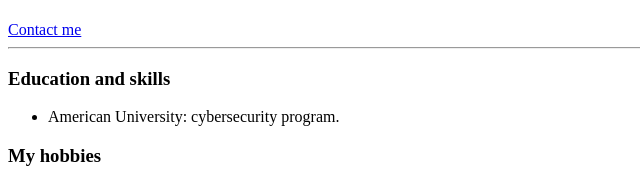
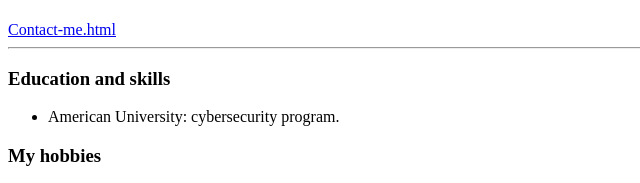
Before and after one commit to roberto01110100/CV, a plain HTML site: page index.html in a window 1280 px wide. Shown: the part 793-976 px from the top of the page, 0-640 px from the left. Drawn offline with Linux system fonts and the light colour scheme.

```diff
--- a/index.html
+++ b/index.html
@@ -19,7 +19,7 @@
   </table>
 
 
-  <a href="contact-me.html">Contact me</a>
+  <a href="contact-me.html">Contact-me.html</a>
   <hr>
   <h3>Education and skills</h3>
   <ul>
```
